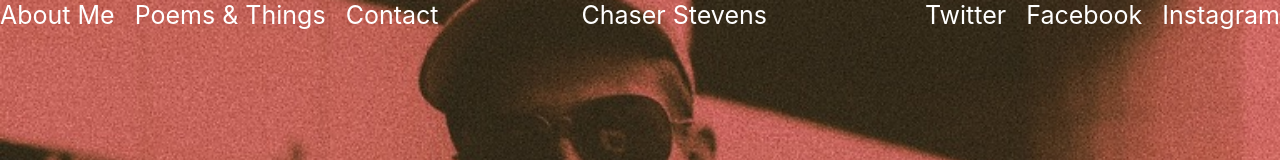
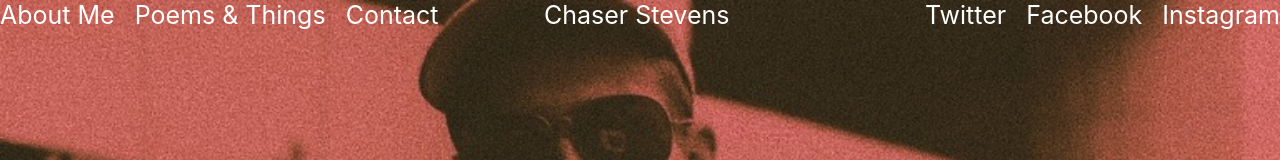
Before and after one commit to ConnorMul/ChaserStevens, a React (Create React App) app: page / in a window 1280 px wide. Shown: the top 160 px of the page. Built offline with nearby package versions, Linux system fonts and the light colour scheme.

Commit message:
added css and adjusted header

```diff
--- a/src/components/Header.js
+++ b/src/components/Header.js
@@ -11,7 +11,7 @@ export default function Header() {
                 <NavLink className="navbar-links" id="contact" to='/contact'>Contact</NavLink>
             </div>
             <div className='logo'>
-                <NavLink className="navbar-links" id="header-logo" to='/'>Chaser Stevens</NavLink>
+                <NavLink className="navbar-links-header" id="header-logo" to='/'>Chaser Stevens</NavLink>
             </div>
             <div className="right-nav">
                 <a className='navbar-links' id="twitter" href="https://www.twitter.com/chaserstevens">Twitter</a>
--- a/src/styles/Header.css
+++ b/src/styles/Header.css
@@ -26,3 +26,9 @@
 #insta, #facebook {
     margin-left: 20px;
 }
+
+.navbar-links-header {
+    padding-right: 75px;
+    text-decoration: none;
+    color: white;
+}
```
